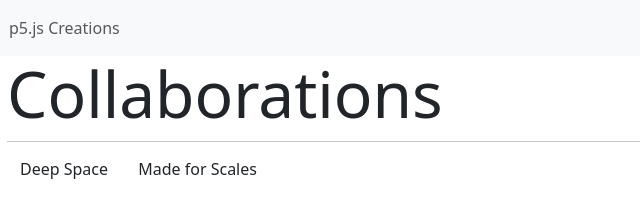
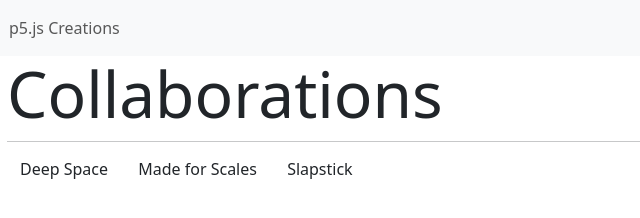
Before and after one commit to endgrant/endgrant, a website: page projects.html in a window 1280 px wide. Shown: the full height of the page, 75-715 px from the left. Drawn offline with Linux system fonts and the light colour scheme.

Commit message:
Update projects.html

```diff
--- a/projects.html
+++ b/projects.html
@@ -21,6 +21,7 @@
             <hr class="my-2">
             <a class="btn" href="https://inre-dan.itch.io/deep-space" role="button">Deep Space</a>
             <a class="btn" href="https://inre-dan.itch.io/made-for-scales" role="button">Made for Scales</a>
+            <a class="btn" href="https://inre-dan.itch.io/mini-jame-gam-34" role="button">Slapstick</a>
         </div>
     </div>
 
```
